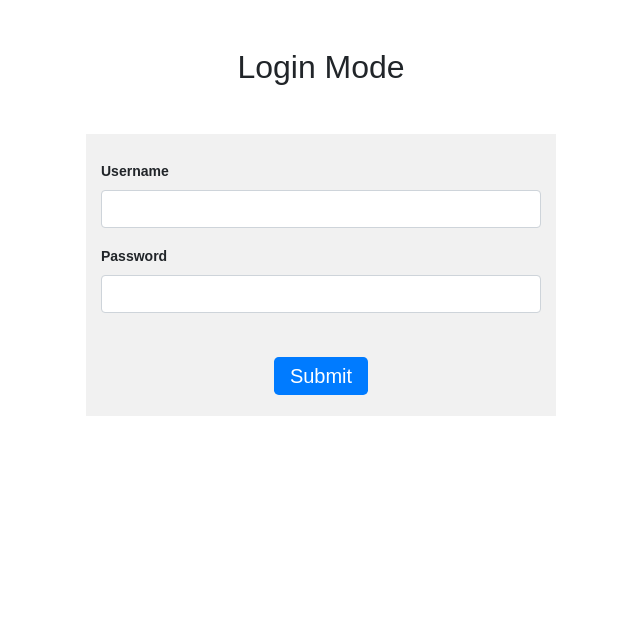
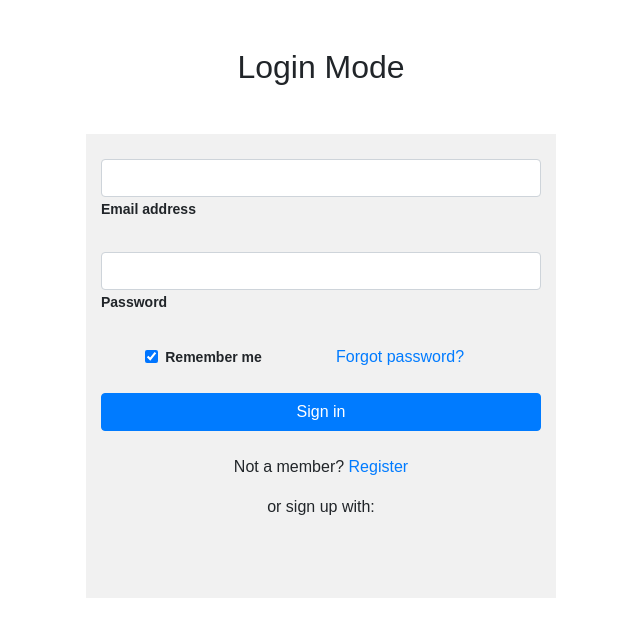
Before and after one commit to hamzakh1297/data_entry, a PHP site: page /login.php in a window 1280 px wide. Shown: the top 637 px of the page, without its empty margins (319-959 px from the left). Run offline with PHP 8.4, Linux system fonts and the light colour scheme; some libraries are stand-ins or nearby versions.

Commit message:
change login form design

```diff
--- a/login.php
+++ b/login.php
@@ -16,18 +16,58 @@
         <h2 class="mb-5">Login Mode</h2>
     </div>
     <form>
-        <div class="form-group">
-            <label for="user">Username</label>
-            <input type="text" id="user" class="form-control">
+        <!-- Email input -->
+        <div class="form-outline mb-4">
+          <input type="email" id="form2Example1" class="form-control" />
+          <label class="form-label" for="form2Example1">Email address</label>
         </div>
-        <div class="form-group">
-            <label for="user">Password</label>
-            <input type="password" id="password" class="form-control">
+
+        <!-- Password input -->
+        <div class="form-outline mb-4">
+          <input type="password" id="form2Example2" class="form-control" />
+          <label class="form-label" for="form2Example2">Password</label>
         </div>
-        <div class="submit-btn mt-5 text-center">
-            <a href="#" class="btn-lg btn-primary">Submit</a>
+
+        <!-- 2 column grid layout for inline styling -->
+        <div class="row mb-4">
+          <div class="col d-flex justify-content-center">
+            <!-- Checkbox -->
+            <div class="form-check">
+              <input class="form-check-input" type="checkbox" value="" id="form2Example31" checked />
+              <label class="form-check-label" for="form2Example31"> Remember me </label>
+            </div>
+          </div>
+
+          <div class="col">
+            <!-- Simple link -->
+            <a href="#!">Forgot password?</a>
+          </div>
         </div>
-    </form>
+
+        <!-- Submit button -->
+        <button type="button" class="btn btn-primary btn-block mb-4">Sign in</button>
+
+        <!-- Register buttons -->
+        <div class="text-center">
+          <p>Not a member? <a href="#!">Register</a></p>
+          <p>or sign up with:</p>
+          <button type="button" class="btn btn-link btn-floating mx-1">
+            <i class="fab fa-facebook-f"></i>
+          </button>
+
+          <button type="button" class="btn btn-link btn-floating mx-1">
+            <i class="fab fa-google"></i>
+          </button>
+
+          <button type="button" class="btn btn-link btn-floating mx-1">
+            <i class="fab fa-twitter"></i>
+          </button>
+
+          <button type="button" class="btn btn-link btn-floating mx-1">
+            <i class="fab fa-github"></i>
+          </button>
+        </div>
+      </form>
 </div>
 
 </body>
```
